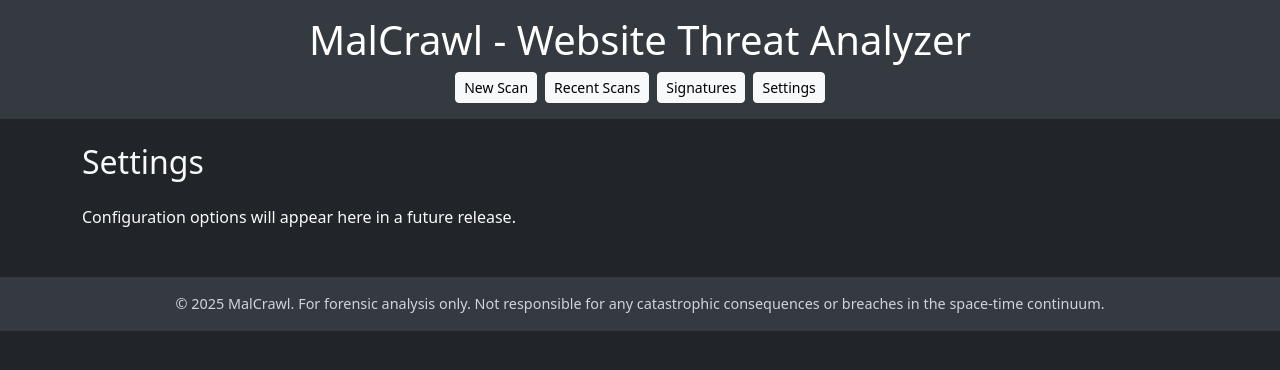
After one commit to sixesandsevens/malcrawl, a Flask app: page /settings in a window 1280 px wide. The commit adds this page. Shown: the top 370 px of the page. Run offline with Flask 3, Linux system fonts and the light colour scheme.

Commit message:
Add placeholder pages for navigation

```diff
--- a/app.py
+++ b/app.py
@@ -139,6 +139,35 @@ def stop_scan_route():
 @app.route('/screenshots/<filename>')
 def serve_screenshot(filename):
     return send_from_directory('screenshots', filename)
+
+
+@app.route("/recent")
+def recent_scans():
+    """List domains from the most recent crawl results."""
+    conn = sqlite3.connect("malcrawl.db")
+    cur = conn.cursor()
+    cur.execute("SELECT url FROM crawl_results ORDER BY timestamp DESC LIMIT 50")
+    seen = []
+    domains = []
+    for (url,) in cur.fetchall():
+        domain = urlparse(url).netloc
+        if domain not in seen:
+            seen.append(domain)
+            domains.append(domain)
+    conn.close()
+    return render_template("recent.html", domains=domains, year=datetime.datetime.now().year)
+
+
+@app.route("/signatures")
+def signatures_page():
+    """Placeholder page for signature management."""
+    return render_template("signatures.html", year=datetime.datetime.now().year)
+
+
+@app.route("/settings")
+def settings_page():
+    """Placeholder page for application settings."""
+    return render_template("settings.html", year=datetime.datetime.now().year)
 
 
 @app.route("/", methods=["GET"])
--- a/templates/base.html
+++ b/templates/base.html
@@ -96,9 +96,9 @@
         <h1>MalCrawl - Website Threat Analyzer</h1>
         <nav class="mt-2 d-flex justify-content-center gap-2 flex-wrap">
             <a href="{{ url_for('index') }}" class="btn btn-sm btn-light">New Scan</a>
-            <a href="#" class="btn btn-sm btn-light">Recent Scans</a>
-            <a href="#" class="btn btn-sm btn-light">Signatures</a>
-            <a href="#" class="btn btn-sm btn-light">Settings</a>
+            <a href="{{ url_for('recent_scans') }}" class="btn btn-sm btn-light">Recent Scans</a>
+            <a href="{{ url_for('signatures_page') }}" class="btn btn-sm btn-light">Signatures</a>
+            <a href="{{ url_for('settings_page') }}" class="btn btn-sm btn-light">Settings</a>
         </nav>
     </header>
 
--- /dev/null
+++ b/templates/settings.html
@@ -0,0 +1,5 @@
+{% extends 'base.html' %}
+{% block content %}
+<h2 class="mb-4">Settings</h2>
+<p>Configuration options will appear here in a future release.</p>
+{% endblock %}
--- /dev/null
+++ b/templates/signatures.html
@@ -0,0 +1,5 @@
+{% extends 'base.html' %}
+{% block content %}
+<h2 class="mb-4">Signatures</h2>
+<p>Signature management interface coming soon.</p>
+{% endblock %}
```
Also changed, not shown: crawler.py (+16 -3 lines), templates/recent.html (added, +12 -0 lines).
